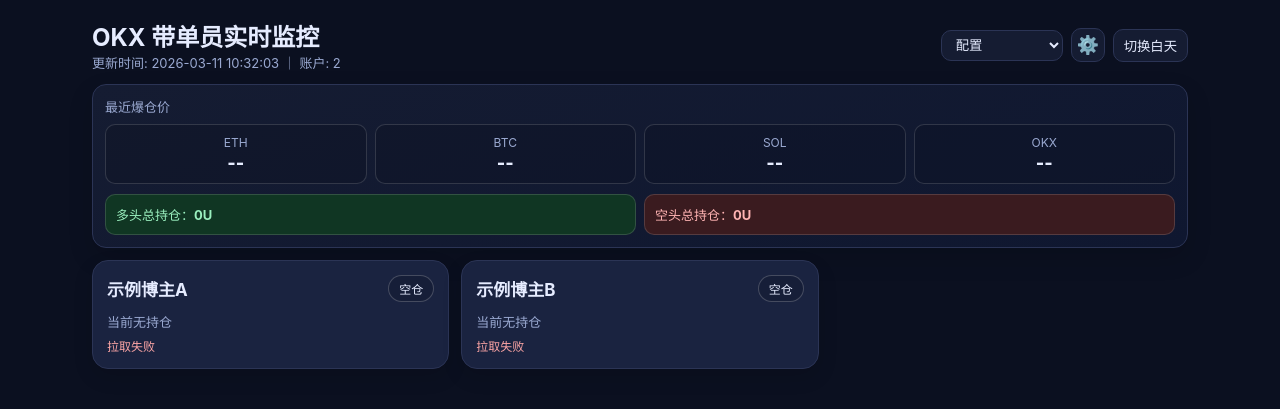
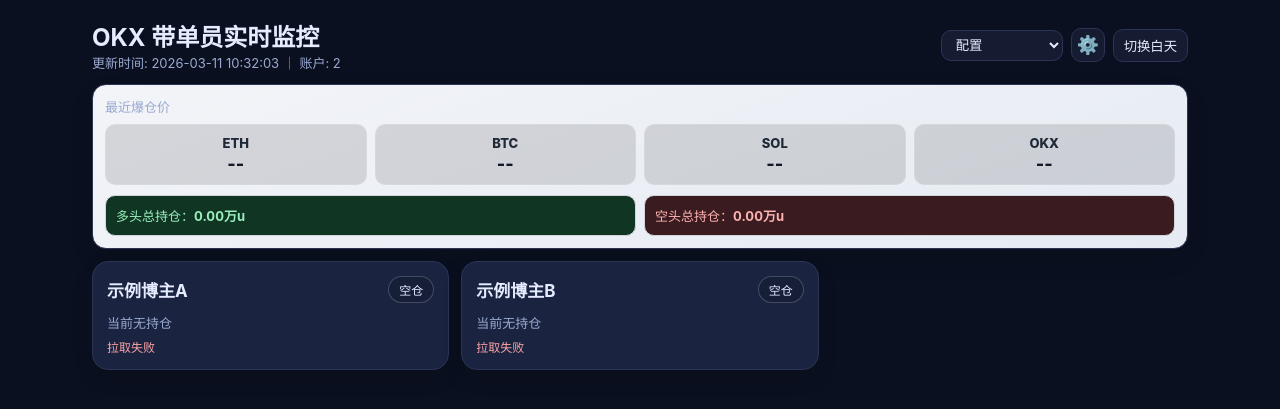
Before and after one commit to wangjun6561-ui/gpt, a Flask app: page / in a window 1280 px wide. Shown: the top 409 px of the page. Run offline with Flask 2, Linux system fonts and the light colour scheme; data that the repository does not hold is empty; some libraries are stand-ins or nearby versions.

Commit message:
style: switch notional units to 万U and refine liq panel readability

```diff
--- a/app.py
+++ b/app.py
@@ -162,6 +162,14 @@ class OKXMonitor:
             decimals = min(max_decimals + 2, 8)
         text = f"{value:.{decimals}f}"
         return text.rstrip("0").rstrip(".") if "." in text else text
+
+    @staticmethod
+    def format_wan_u(num: Any, decimals: int = 2, unit: str = "万U") -> str:
+        try:
+            value = float(num)
+        except (TypeError, ValueError):
+            value = 0.0
+        return f"{value / 10000:.{decimals}f}{unit}"
 
     def _http_get_json(self, url: str, params: Optional[Dict[str, Any]] = None) -> Dict[str, Any]:
         if params:
@@ -418,6 +426,7 @@ class OKXMonitor:
             "marginValue": margin_value,
             "notionalUsd": self.format_number(pos.get("notionalUsd", 0), 4),
             "notionalValue": float(pos.get("notionalUsd", 0) or 0),
+            "notionalWan": self.format_wan_u(pos.get("notionalUsd", 0), 2, "万U"),
             "upl": self.format_number(pos.get("upl", 0), 4),
             "liqPx": liq_px,
             "mgnRate": f"{mgn_ratio * 100:.2f}%",
@@ -480,8 +489,8 @@ class OKXMonitor:
                 else:
                     long_total += value
         return {
-            "long": f"{OKXMonitor.format_number(long_total, 4)}U",
-            "short": f"{OKXMonitor.format_number(short_total, 4)}U",
+            "long": OKXMonitor.format_wan_u(long_total, 2, "万u"),
+            "short": OKXMonitor.format_wan_u(short_total, 2, "万u"),
         }
 
     def refresh_positions(self, unique_names: Optional[Set[str]] = None):
--- a/templates/dashboard.html
+++ b/templates/dashboard.html
@@ -15,12 +15,13 @@
     .btn{border:1px solid var(--line);background:var(--panel);color:var(--text);padding:6px 10px;border-radius:10px;cursor:pointer}
     .iconBtn{width:34px;height:34px;display:inline-flex;align-items:center;justify-content:center;font-size:18px;padding:0}
     .select{border:1px solid var(--line);background:var(--panel);color:var(--text);padding:6px 10px;border-radius:10px}
-    .liqpanel{border:1px solid var(--line);background:linear-gradient(160deg,var(--panel),#0f1730);border-radius:14px;padding:12px;margin-bottom:12px;box-shadow:0 10px 24px rgba(0,0,0,.15)}
+    .liqpanel{border:1px solid var(--line);background:linear-gradient(160deg,#f2f4f8,#e6ebf3);border-radius:14px;padding:12px;margin-bottom:12px;box-shadow:0 10px 24px rgba(0,0,0,.08)}
+    body.light .liqpanel{background:linear-gradient(160deg,#f7f9fc,#eef2f7)}
     .liqgrid{display:grid;grid-template-columns:repeat(4,1fr);gap:8px}
     .liqitem{padding:10px;border:1px solid #ffffff24;border-radius:10px;text-align:center;background:#0000001f}
-    .liqcoin{font-size:12px;color:var(--muted);text-transform:uppercase}.liqval{font-size:18px;font-weight:800;color:var(--text);margin-top:2px}
+    .liqcoin{font-size:13px;color:#1f2937;font-weight:800;text-transform:uppercase}.liqval{font-size:18px;font-weight:800;color:#111827;margin-top:2px}
     .game{margin-top:10px;display:grid;grid-template-columns:1fr 1fr;gap:8px}
-    .game .side{padding:10px;border-radius:10px;border:1px solid #ffffff24;font-size:13px}
+    .game .side{padding:10px;border-radius:10px;border:1px solid #d1d5db;font-size:13px}
     .game .long{background:#103623;color:#9af0bf}
     .game .short{background:#3a1b1f;color:#ffb3b3}
     .grid{display:grid;grid-template-columns:repeat(auto-fill,minmax(310px,1fr));gap:12px}
@@ -90,7 +91,7 @@
               <div class="pair">
                 <div class="kv"><span class="k">持仓</span><span class="v" x-text="`${item.position.contracts}张`"></span></div>
                 <div class="kv"><span class="k">保证金</span><span class="v" x-text="`${item.position.margin}U`"></span></div>
-                <div class="kv"><span class="k">持仓值</span><span class="v" x-text="`${item.position.notionalUsd}U`"></span></div>
+                <div class="kv"><span class="k">持仓值</span><span class="v" x-text="item.position.notionalWan"></span></div>
                 <div class="kv"><span class="k">收益</span><span class="v" :class="valueClass(item.position.upl)" x-text="`${item.position.upl}U`"></span></div>
                 <div class="kv"><span class="k">标记价</span><span class="v" x-text="item.position.markPx === '0' ? '--' : `${item.position.markPx}U`"></span></div>
                 <div class="kv"><span class="k">爆仓价</span><span class="v" x-text="item.position.liqPx === '--' ? '--' : `${item.position.liqPx}U`"></span></div>
```
Also changed, not shown: README.md.
